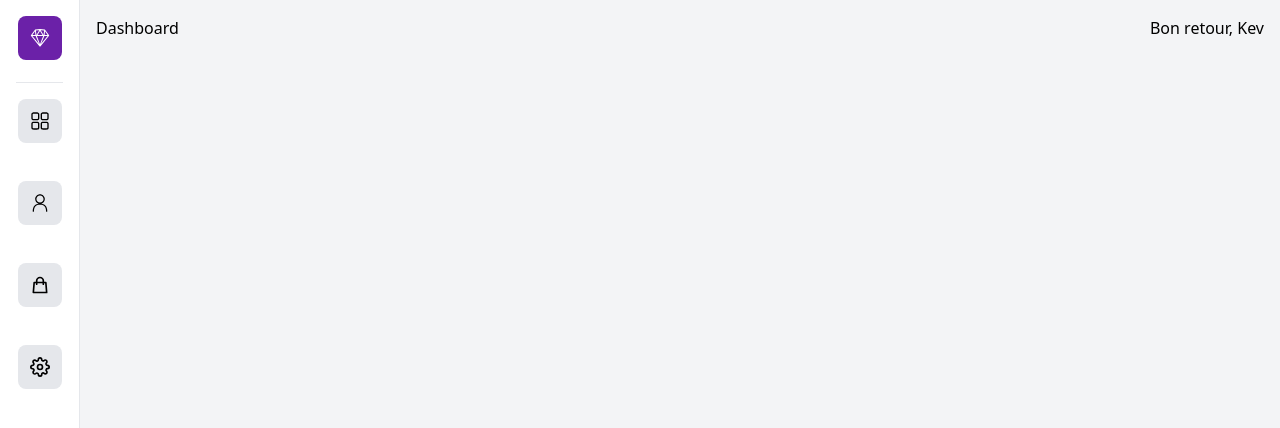
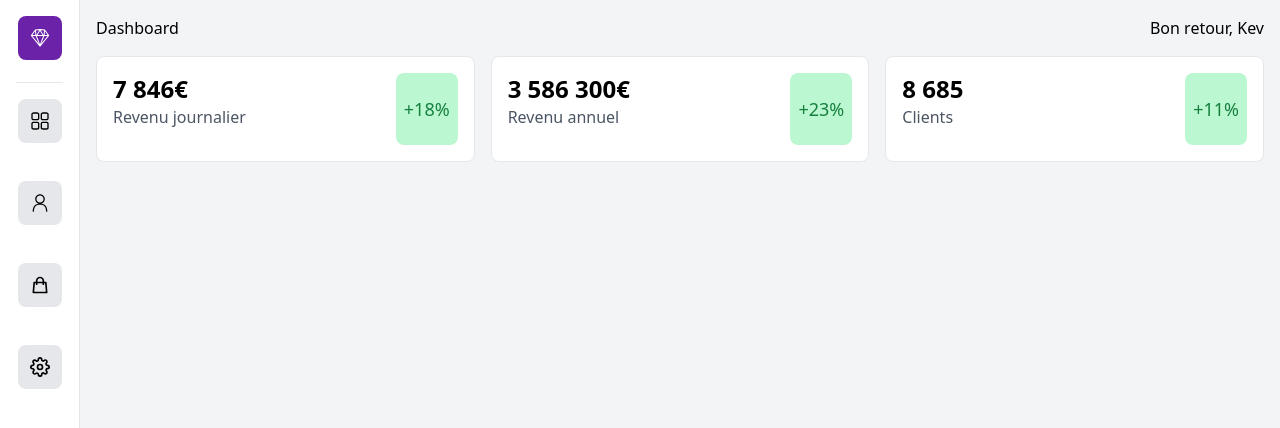
Before and after one commit to Sladriix-dev/dashboard, a Next.js app: page / in a window 1280 px wide. Shown: the top 428 px of the page. Built offline with nearby package versions, Linux system fonts and the light colour scheme.

Commit message:
ADD TopCards components

```diff
--- /dev/null
+++ b/components/TopCards.jsx
@@ -0,0 +1,37 @@
+import React from "react";
+
+const TopCards = () => {
+  return (
+    <div className="grid lg:grid-cols-6 gap-4 p-4">
+      <div className="lg:col-span-2 col-span-1 bg-white flex justify-between w-full border p-4 rounded-lg">
+        <div className="flex flex-col w-full pb-4">
+          <p className="text-2xl font-bold">7 846€</p>
+          <p className="text-gray-600">Revenu journalier</p>
+        </div>
+        <p className="bg-green-200 flex justify-center items-center p-2 rounded-lg">
+            <span className="text-green-700 text-lg">+18%</span>
+        </p>
+      </div>
+      <div className="lg:col-span-2 col-span-1 bg-white flex justify-between w-full border p-4 rounded-lg">
+        <div className="flex flex-col w-full pb-4">
+          <p className="text-2xl font-bold">3 586 300€</p>
+          <p className="text-gray-600">Revenu annuel</p>
+        </div>
+        <p className="bg-green-200 flex justify-center items-center p-2 rounded-lg">
+            <span className="text-green-700 text-lg">+23%</span>
+        </p>
+      </div>
+      <div className="lg:col-span-2 col-span-1 bg-white flex justify-between w-full border p-4 rounded-lg">
+        <div className="flex flex-col w-full pb-4">
+          <p className="text-2xl font-bold">8 685</p>
+          <p className="text-gray-600">Clients</p>
+        </div>
+        <p className="bg-green-200 flex justify-center items-center p-2 rounded-lg">
+            <span className="text-green-700 text-lg">+11%</span>
+        </p>
+      </div>
+    </div>
+  );
+};
+
+export default TopCards;
--- a/pages/index.js
+++ b/pages/index.js
@@ -1,6 +1,7 @@
 import React from "react";
 import Head from "next/head";
 import Header from "@/components/Header";
+import TopCards from "@/components/TopCards";
 
 export default function Home() {
   return (
@@ -16,6 +17,7 @@
       </Head>
       <main className="bg-gray-100 min-h-screen">
         <Header />
+        <TopCards />
       </main>
     </>
   );
```
